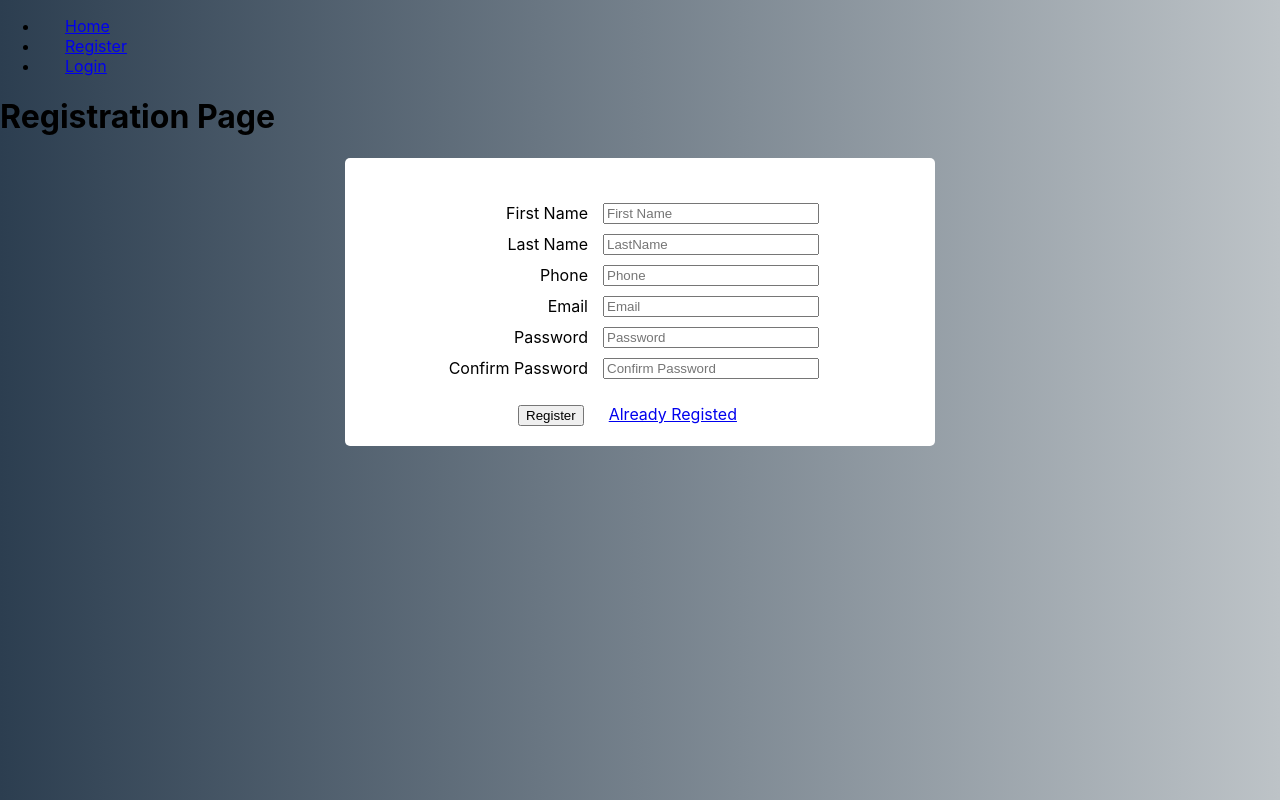
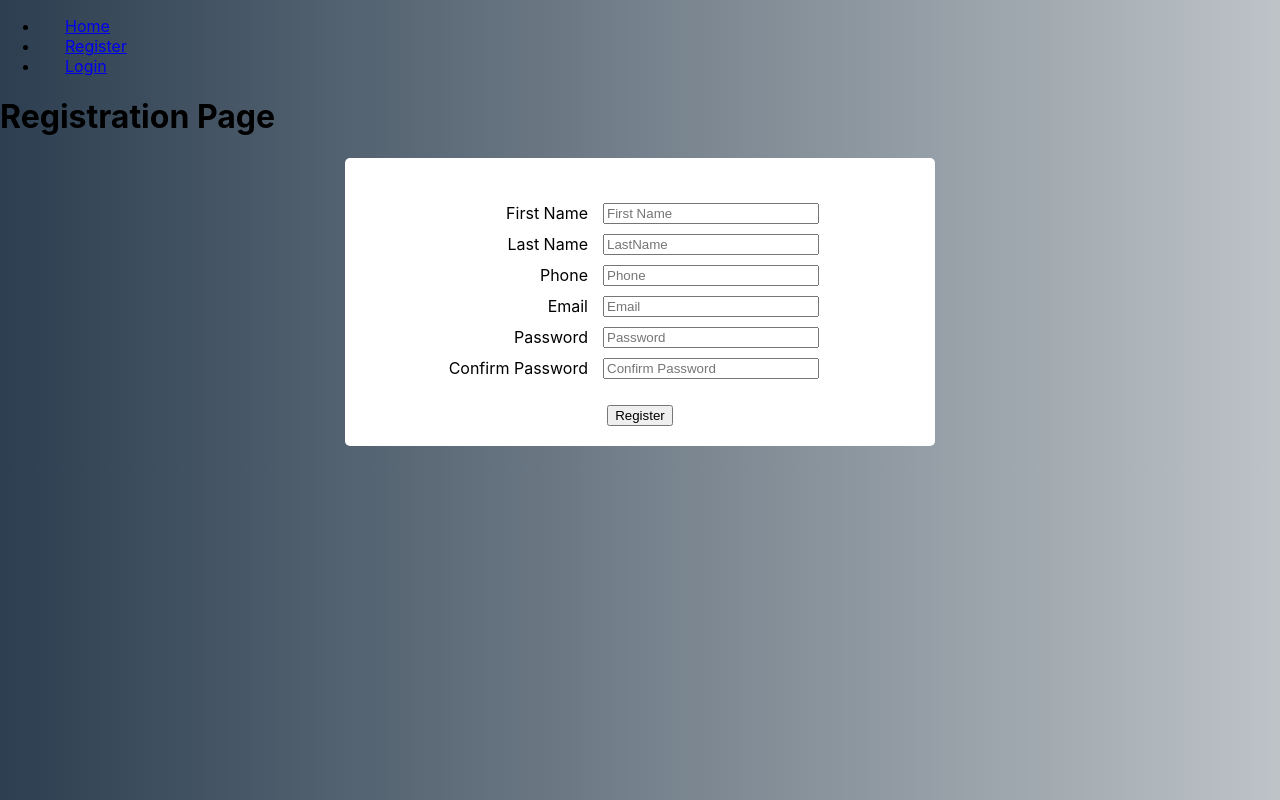
Before and after one commit to snipexx122/YALLA_PS, a React (Create React App) app in the folder yallaps/: page /registrationForm in a window 1280 px wide. Built offline with nearby package versions, Linux system fonts and the light colour scheme.

Commit message:
last update 22/5

```diff
--- a/yallaps/src/components/login.js
+++ b/yallaps/src/components/login.js
@@ -38,7 +38,6 @@ function Login() {
                 </div>
                 <div class="footer">
                     <button onClick={()=>sayDone()}  type="submit" class="btn">Register</button>
-                    <a href="#">Need To Registe</a>
                 </div>
             </div>
       </div>
--- a/yallaps/src/components/registrationForm.js
+++ b/yallaps/src/components/registrationForm.js
@@ -67,7 +67,6 @@ function RegistrationForm() {
                 </div>
                 <div class="footer">
                     <button onClick={()=>handleSubmit()} type="submit" class="btn">Register</button>
-                    <a href="#">Already Registed</a>
                 </div>
             </div>
       </div>
```
